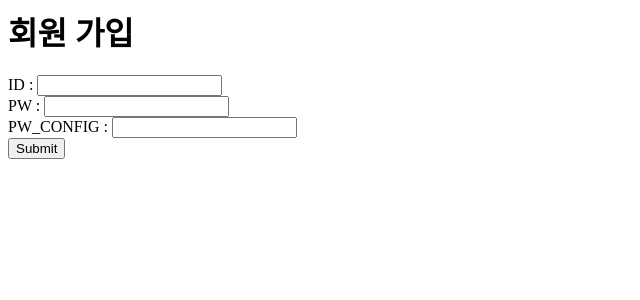
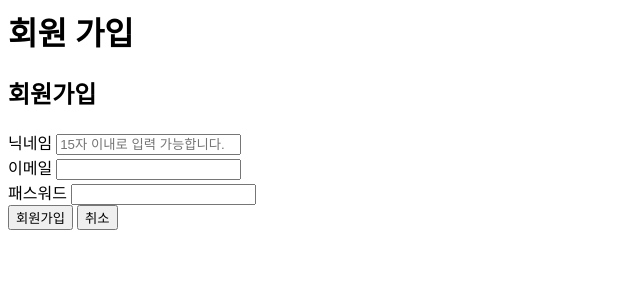
Before and after one commit to gyounghan/Web, a Django app: page /greeting/signup in a window 1280 px wide. Shown: the top 300 px of the page, without its empty margins (0-640 px from the left). Run offline with Django 3.2, Linux system fonts and the light colour scheme.

Commit message:
회원가입 기능 개발
회원가입 forms.py을 이용하여 회원가입 페이지

```diff
--- /dev/null
+++ b/hello/forms.py
@@ -0,0 +1,36 @@
+from django import forms
+from django.contrib.auth.models import User
+
+class UserForm(forms.ModelForm):
+
+    class Meta:
+
+        model = User
+
+        fields = ['username', 'email', 'password']
+
+        widgets = {
+
+            'username': forms.TextInput(attrs={'class': 'form-control', 'placeholder':'15자 이내로 입력 가능합니다.'}),
+
+            'email': forms.EmailInput(attrs={'class': 'form-control'}),
+
+            'password' : forms.PasswordInput(attrs={'class': 'form-control'}),
+
+        }
+
+        labels = {
+
+            'username': '닉네임',
+
+            'email': '이메일',
+
+            'password': '패스워드'
+
+        }
+    # 글자수 제한
+    def __init__(self, *args, **kwargs):
+
+        super(UserForm, self).__init__( *args, **kwargs)
+
+        self.fields['username'].widget.attrs['maxlength'] = 15
--- a/hello/templates/signup.html
+++ b/hello/templates/signup.html
@@ -3,13 +3,32 @@
 
 <h1>회원 가입</h1>
 
-<form method="POST">
-    {% csrf_token %}
-    ID : <input type="text" name="username"/> </br>
-    PW : <input type="text" name="password"/> </br>
-    PW_CONFIG : <input type="text" name="password2"/> </br>
+<form method="POST" action="" class="sign-up-form">
 
-    <input type="submit" name="Submit"/>
+    {%csrf_token%}
+
+    <h2 class="sub-title"> 회원가입 </h2>
+
+    {% for field in form %}
+
+    <div class="form-group">
+
+        {{ field.label }}
+
+        {{field}}
+
+    </div>
+
+    {% endfor %}
+
+    <button type="submit" class="save btn btn-success">회원가입</button>
+
+    <a href="{% url 'index' %}">
+
+        <button type="button" class="btn btn-danger">취소</button>
+
+    </a>
+
 </form>
 
 {% endblock %}
--- a/hello/urls.py
+++ b/hello/urls.py
@@ -3,6 +3,6 @@ from django.urls import path
 from . import views
 
 urlpatterns = [
-    path('hello',views.hello),
+    path('hello',views.hello, name='home' ),
     path('signup',views.signup),
 ]
--- a/hello/views.py
+++ b/hello/views.py
@@ -1,6 +1,11 @@
 from django.shortcuts import render, redirect
 from django.contrib.auth.forms import UserCreationForm
 from .models import *
+from django.contrib import messages
+from .forms import UserForm
+from django.contrib.auth.models import User
+from django.http import HttpResponse
+from django.contrib.auth import login, authenticate
 
 # Create your views here.
 def hello(request):
@@ -9,19 +14,24 @@ def hello(request):
 
 def signup(request):
 
-    if request.method == 'POST' :
+    if request.method == "POST":
 
-        user_id = request.POST['username']
+        form = UserForm(request.POST)
 
-        password = request.POST['password']
+        if form.is_valid():
 
+            new_user = User.objects.create_user(**form.cleaned_data)
 
-        new_User = User_Info(UserId = user_id, Password = password)
+            login(request, new_user)
 
-        new_User.save()
+            return redirect('home')
 
-    else :
+        else:
 
-        signup_form = UserCreationForm()
+            return HttpResponse('사용자명이 이미 존재합니다.')
 
-    return render(request, 'signup.html')
+    else:
+
+        form = UserForm()
+
+        return render(request, 'signup.html', {'form': form})
```
Also changed, not shown: db.sqlite3.
